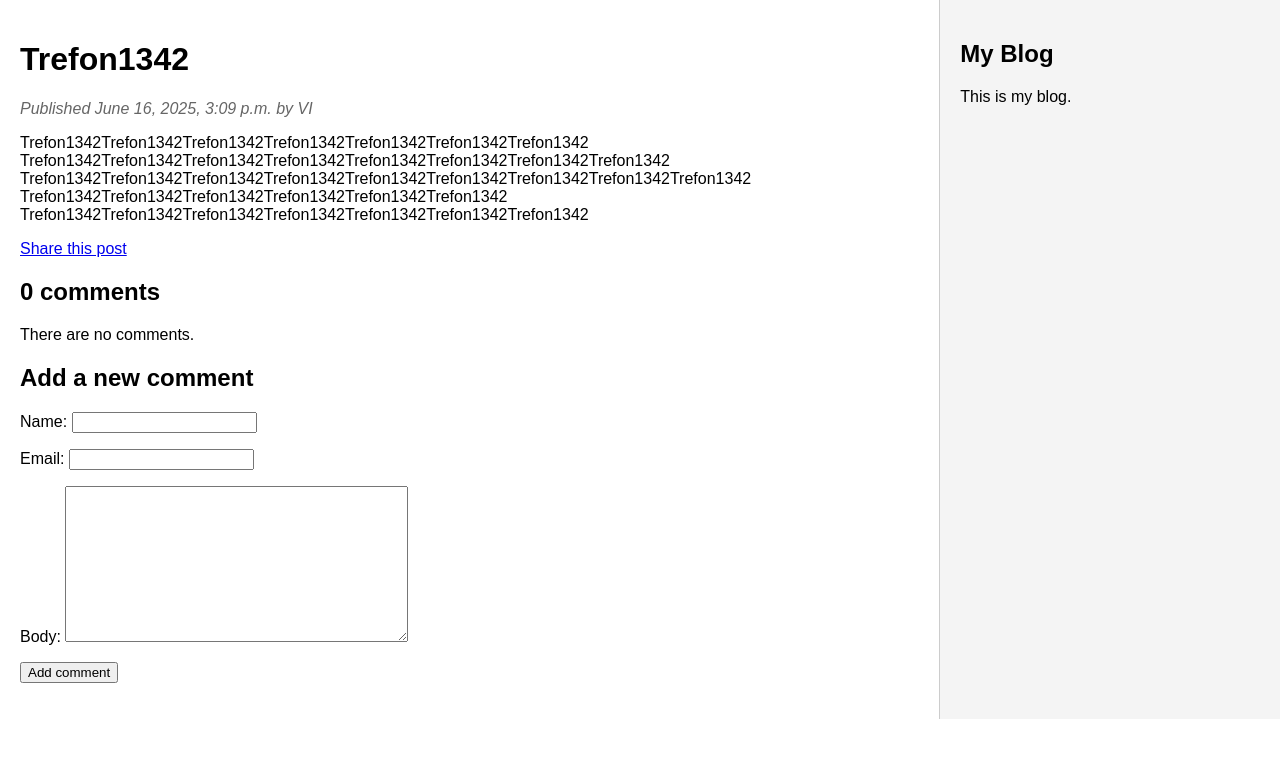
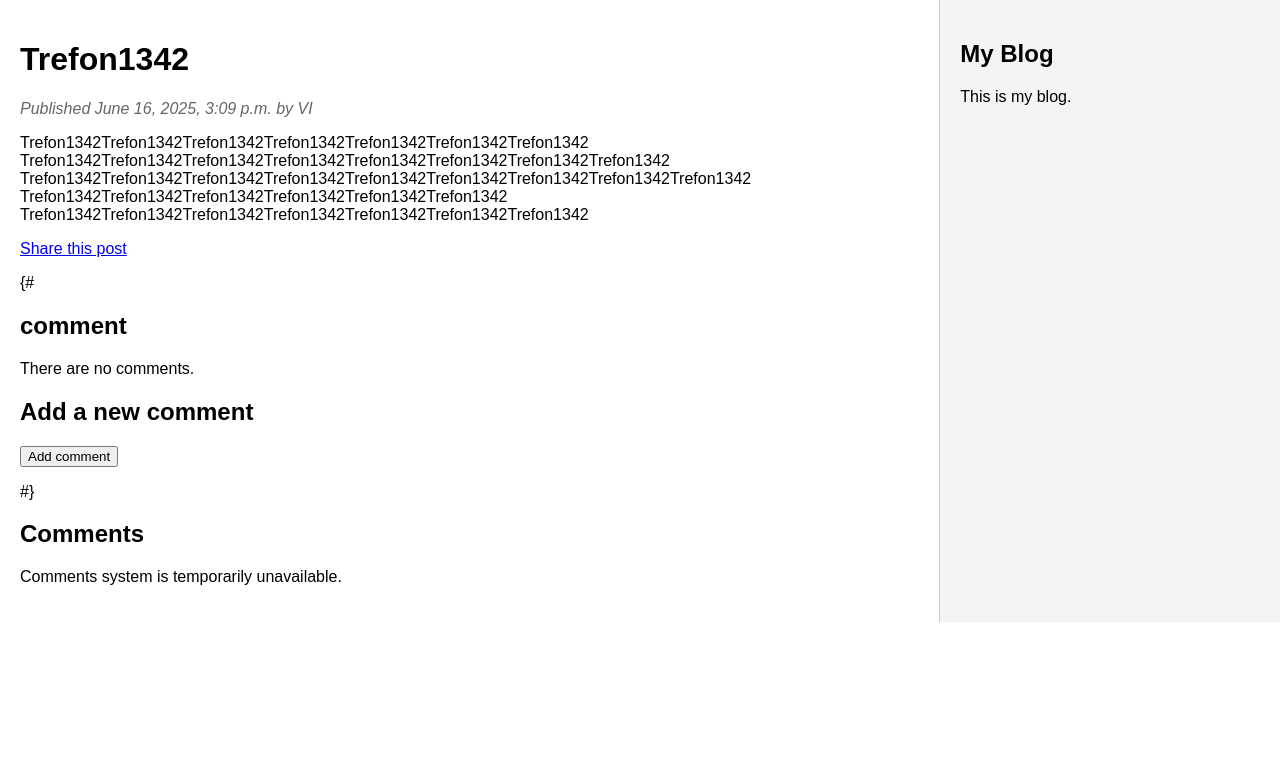
Before and after one commit to CleverGameCreator/mysite, a Django app: a page that uses mysite/blog/templates/blog/post/detail.html in a window 1280 px wide. Shown: the top 758 px of the page. Run offline with Django 4.2, Linux system fonts and the light colour scheme; data comes from the database, SQL or seed files in the repository; data that the repository does not hold is empty.

Commit message:
18/06/2025

```diff
--- a/mysite/blog/templates/blog/post/detail.html
+++ b/mysite/blog/templates/blog/post/detail.html
@@ -11,7 +11,8 @@
             Share this post
         </a>
     </p>
-    {% with comments.count as total_comments %}
+    {# Временно отключаем секцию комментариев #}
+    {# {% with comments.count as total_comments %}
         <h2>
             {{ total_comments }} comment{{ total_comments|pluralize }}
         </h2>
@@ -27,5 +28,8 @@
     {% empty %}
         <p>There are no comments.</p>
     {% endfor %}
-    {% include "blog/post/includes/comment_form.html" %}
+    {% include "blog/post/includes/comment_form.html" %} #}
+
+    <h2>Comments</h2>
+    <p>Comments system is temporarily unavailable.</p>
 {% endblock %}
--- a/mysite/blog/views.py
+++ b/mysite/blog/views.py
@@ -72,15 +72,17 @@
                              publish__year=year,
                              publish__month=month,
                              publish__day=day)
+    # Временно отключаем получение комментариев
     # Список активных комментариев к этому посту
-    comments = post.comments.filter(active=True)
+    # comments = post.comments.filter(active=True)
     # Форма для комментирования пользователями
-    form = CommentForm()
+    # form = CommentForm()
     return render(request,
                 'blog/post/detail.html',
                 {'post': post,
-                 'comments': comments,
-                 'form': form})
+                # 'comments': comments,
+                # 'form': form
+                })
 
 @require_POST
 def post_comment(request, post_id):
```
